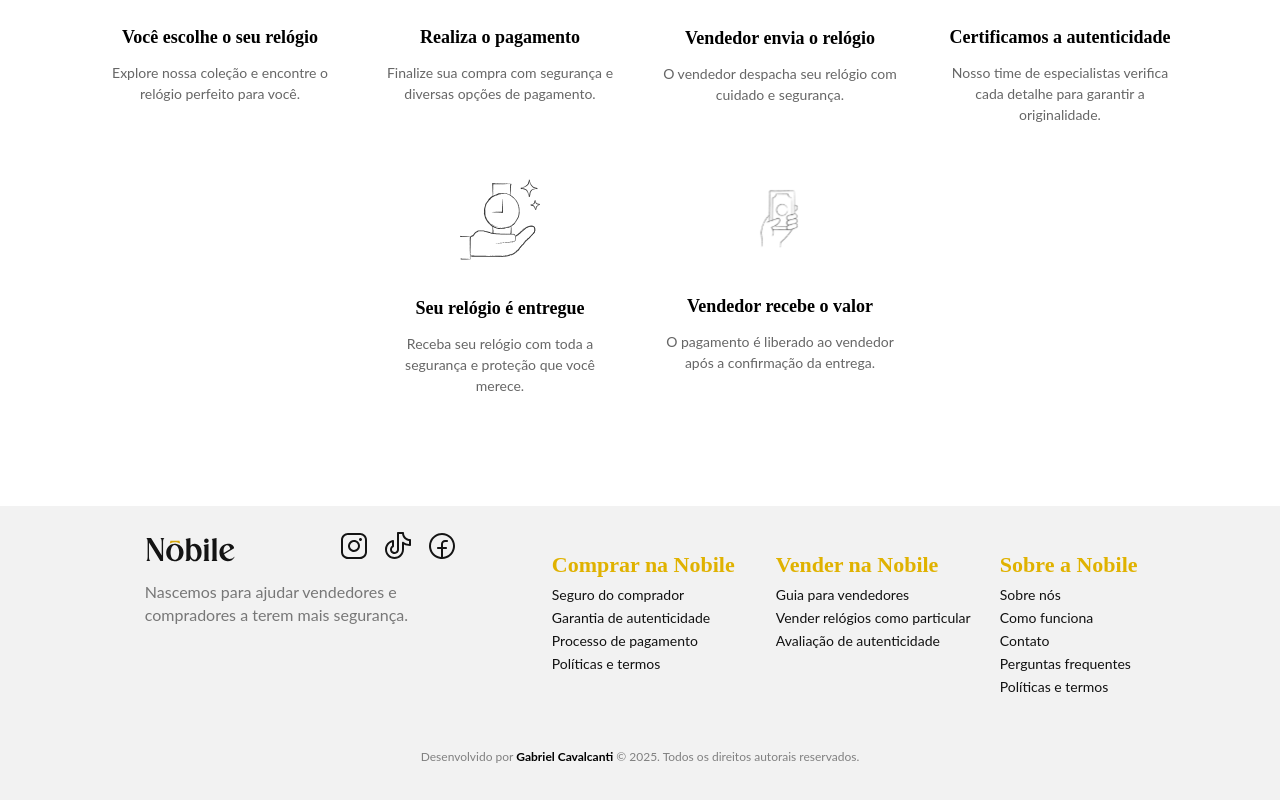
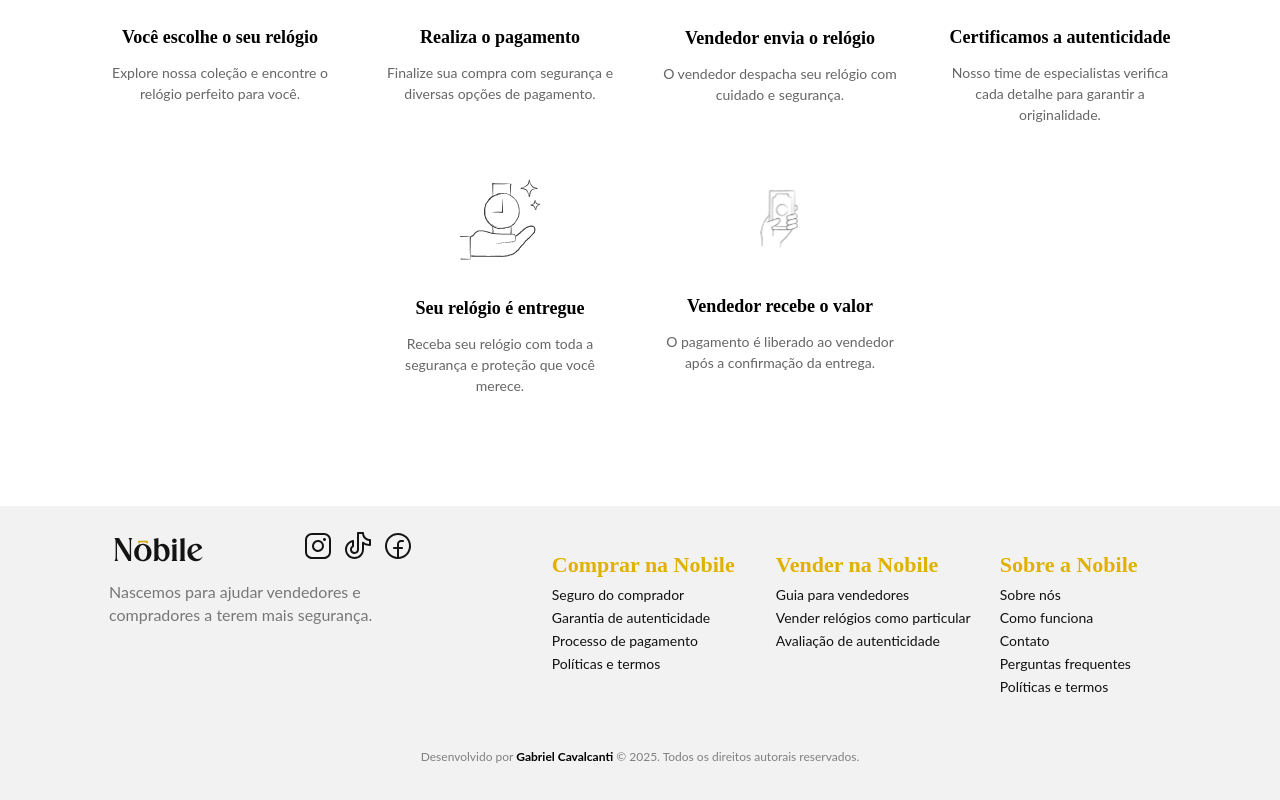
Before and after one commit to gabrielmoc/nobile, a React (Create React App) app in the folder frontend/: page / in a window 1280 px wide. Shown: the part 1492-2292 px from the top of the page. Built offline with nearby package versions, Linux system fonts and the light colour scheme.

Commit message:
refinamento

```diff
--- a/frontend/src/styles/footer.css
+++ b/frontend/src/styles/footer.css
@@ -24,7 +24,7 @@
     gap: 0;
     min-width: 0;
     flex-direction: column;
-    margin: 0 auto 24px auto;
+    margin-bottom: 24px;
 }
 
 .logo-img {
@@ -35,7 +35,7 @@
 }
 
 .social-icons a {
-  margin-left: 12px;
+  margin-left: 8px;
   display: inline-block;
   transition: transform 0.2s ease, filter 0.2s ease;
 }
@@ -145,4 +145,14 @@
     flex-direction: column;
     gap: 0;
   }
+  .footer-top {
+    display: flex;
+    justify-content: space-between;
+    align-items: center;
+    flex-wrap: nowrap;
+    gap: 0;
+    min-width: 0;
+    flex-direction: column;
+    margin: 0 auto 24px auto;
 }
+}
```
